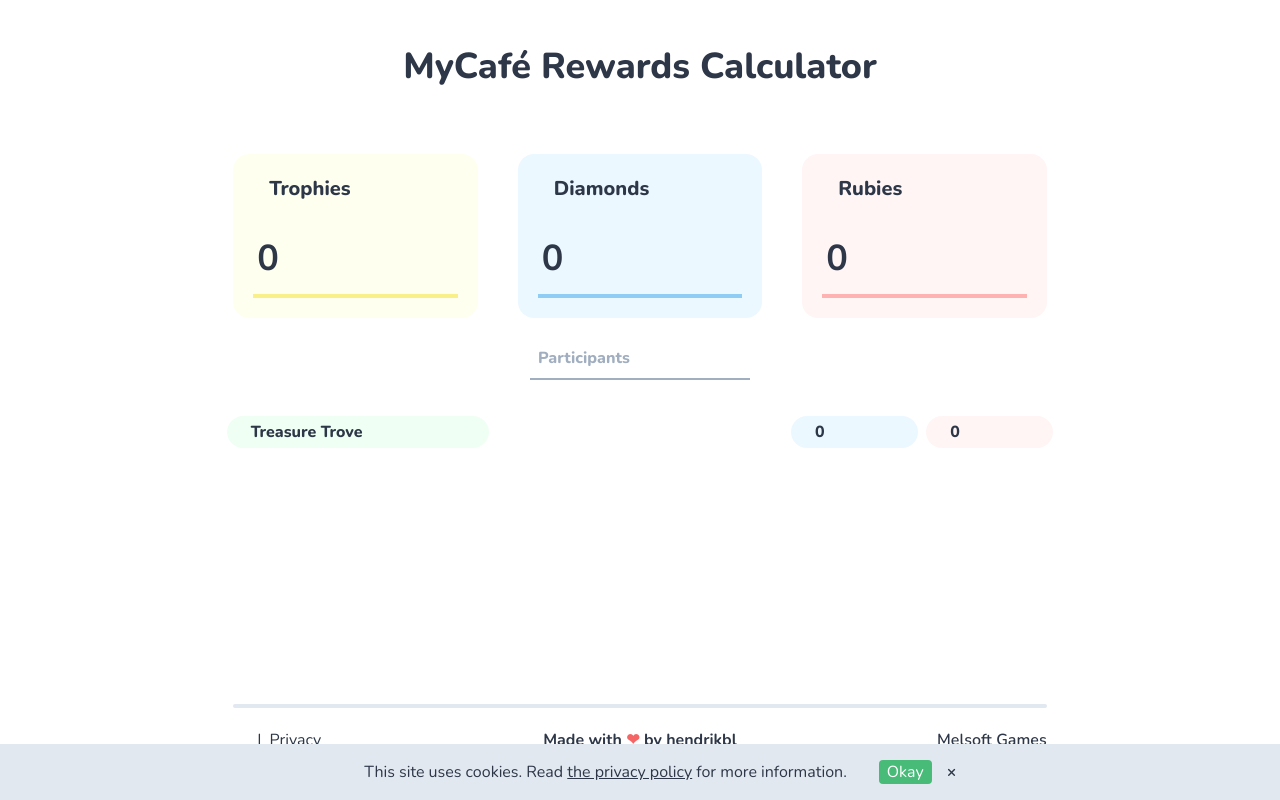
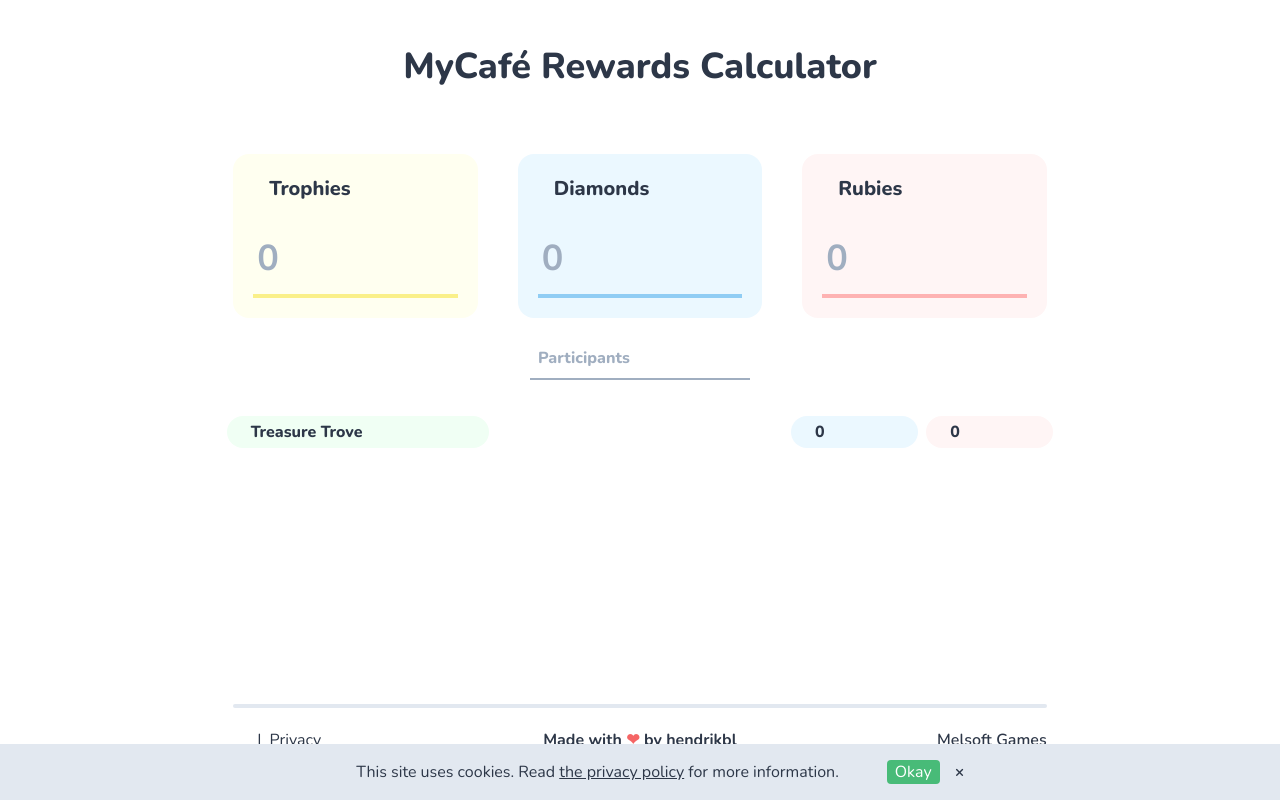
Before and after one commit to hendrikbl/mycafe-rewards-calculator, a Nuxt app: page / in a window 1280 px wide. Built offline with nearby package versions, Linux system fonts and the light colour scheme; some icons are missing.

Commit message:
improved iOS compatibility

```diff
--- a/components/AppFooter.vue
+++ b/components/AppFooter.vue
@@ -2,11 +2,11 @@
   <footer class="lg:w-3/4 xl:w-2/3 mx-auto mt-5">
     <hr class="border-t-4 rounded-full my-5 mx-5" />
     <div class="grid grid-cols-3 pb-5 mx-5">
-      <div class="flex flex-row gap-2">
+      <div class="flex flex-row">
         <a href="https://github.com/hendrikbl/mycafe-rewards-calculator">
           <svg-icon type="mdi" :path="icons.github" class="h-6" />
         </a>
-        |
+        <span class="mx-2">|</span>
         <nuxt-link
           class="text-link underline"
           :to="localePath('/privacy-policy')"
@@ -18,11 +18,11 @@
           Made with <span class="text-red-500">❤</span> by
           <a href="https://github.com/hendrikbl" class="underline">hendrikbl</a>
         </div>
-        <div class="flex flex-row justify-center gap-2 pt-2">
+        <div class="flex flex-row justify-center pt-2">
           <div
             v-for="locale in $i18n.locales"
             :key="locale.code"
-            class="w-5 h-5 rounded-full overflow-hidden cursor-pointer"
+            class="w-5 h-5 rounded-full overflow-hidden cursor-pointer mx-1"
             @click.prevent.stop="changeLanguage(locale.code)"
           >
             <flag
--- a/components/CookieConsent.vue
+++ b/components/CookieConsent.vue
@@ -1,13 +1,13 @@
 <template>
   <div
-    class="fixed bottom-0 left-0 lg:flex items-center p-4 bg-gray-300 shadow-sm justify-center w-full"
+    class="fixed bottom-0 left-0 flex items-center p-4 bg-gray-300 shadow-sm justify-center w-full"
   >
     <svg-icon
       type="mdi"
       :path="icons.cookie"
-      class="w-7 h-7 mr-3 p-1 bg-gray-500 rounded-full text-white"
+      class="w-7 h-7 mr-3 p-1 bg-gray-500 rounded-full text-white flex-none"
     />
-    <div class="lg:mx-8">
+    <div class="lg:mx-8 flex-wrap">
       <p>
         {{ $t('we_use_cookies') }} {{ $t('cookies_read') }}
         <nuxt-link
@@ -18,7 +18,7 @@
         {{ $t('cookies_more_information') }}
       </p>
     </div>
-    <div class="flex justify-center mt-4 lg:mt-0">
+    <div class="flex justify-center ml-4 flex-none">
       <button
         class="rounded ml-2 md:ml-0 bg-green-500 text-white py-1.5 px-2"
         @click="$emit('accepted', true)"
--- a/components/InputCard.vue
+++ b/components/InputCard.vue
@@ -11,11 +11,12 @@
       </label>
     </div>
     <input
-      id="trophies"
+      :id="inputName"
       :value="value"
-      :class="`py-2 px-1 text-4xl font-bold border-b-4 border-${color}-300 focus:outline-none bg-transparent`"
+      :class="`py-2 px-1 text-4xl font-bold border-b-4 border-${color}-300 focus:outline-none bg-transparent rounded-none`"
       type="number"
-      name="trophies"
+      :name="inputName"
+      placeholder="0"
       @input="$emit('input', Number($event.target.value))"
     />
   </div>
--- a/layouts/default.vue
+++ b/layouts/default.vue
@@ -7,6 +7,10 @@
 <script>
 export default {
   name: 'Default',
+
+  head() {
+    return this.$nuxtI18nHead({ addSeoAttributes: true })
+  },
 }
 </script>
 
--- a/nuxt.config.js
+++ b/nuxt.config.js
@@ -18,7 +18,11 @@
       },
     ],
     link: [
-      { rel: 'icon', type: 'image/x-icon', href: '/favicon.ico' },
+      {
+        rel: 'icon',
+        type: 'image/x-icon',
+        href: '/mycafe-rewards-calculator/favicon.ico',
+      },
       {
         rel: 'stylesheet',
         href:
@@ -70,6 +74,10 @@
     meta: {
       name: 'MyCafé Rewards Calculator',
       description: 'Rewards Calculator for MyCafé App',
+      appleStatusBarStyle: 'default',
+      mobileAppIOS: true,
+      theme_color: '#ffffff',
+      ogHost: 'https://hendrikbl.github.io/mycafe-rewards-calculator/',
     },
   },
 
@@ -110,4 +118,8 @@
     lazy: true,
     langDir: 'locales/',
   },
+
+  server: {
+    host: '0.0.0.0', // default: localhost
+  },
 }
--- a/pages/index.vue
+++ b/pages/index.vue
@@ -40,7 +40,7 @@
           v-model="playercount"
           :class="`font-extrabold text-gray-800 focus:outline-none flex-none border-b-2 bg-transparent border-${
             playercount <= 20 ? 'gray' : 'red'
-          }-500 p-2 mx-2`"
+          }-500 p-2 mx-2 rounded-none`"
           type="number"
           name="playercount"
           :placeholder="$t('Participants')"
@@ -105,9 +105,9 @@
   data: () => {
     return {
       totals: {
-        trophies: 0,
-        rubies: 0,
-        diamonds: 0,
+        trophies: null,
+        rubies: null,
+        diamonds: null,
       },
       playercount: null,
       players: [],
@@ -178,7 +178,7 @@
         this.players.push({
           id: i,
           name: '',
-          trophies: 0,
+          trophies: null,
           diamonds: 0,
           rubies: 0,
         })
@@ -191,7 +191,7 @@
 
     calculateAll() {
       this.players.forEach((player) => {
-        if (this.totals.trophies === 0) return
+        if (this.totals.trophies === 0 || this.totals.trophies === null) return
 
         player.diamonds =
           this.totals.diamonds === 0 || player.id > this.playercount
```
